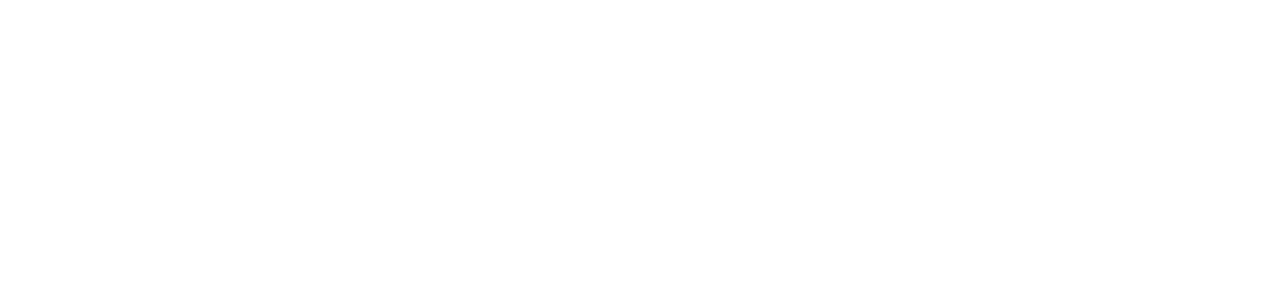
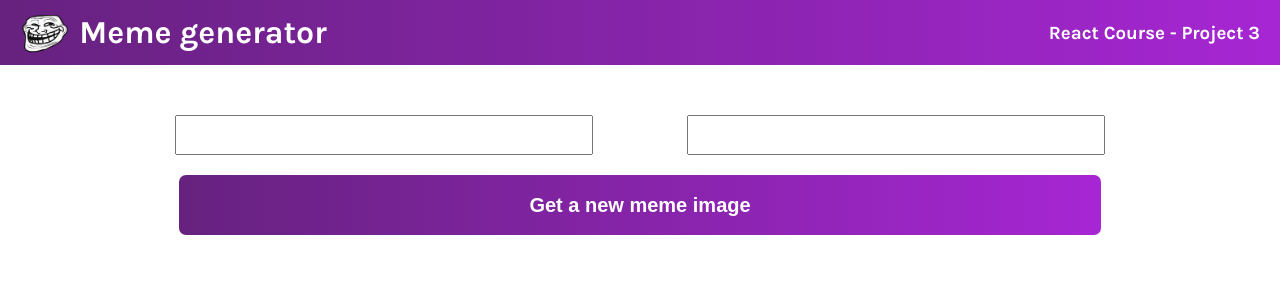
Before and after one commit to NicoSalvai/react-learn, a React (Create React App) app in the folder project5-meme-generator/: page / in a window 1280 px wide. Shown: the top 300 px of the page. Built offline with nearby package versions, Linux system fonts and the light colour scheme; a web font is replaced by a local one.

Commit message:
project5: header and form

```diff
--- a/project5-meme-generator/src/App.js
+++ b/project5-meme-generator/src/App.js
@@ -1,8 +1,12 @@
 import './App.css';
+import Header from './components/header/Header';
+import MemeForm from './components/memeform/MemeForm';
 
 function App() {
   return (
     <div className="App">
+      <Header/>
+      <MemeForm/>
     </div>
   );
 }
--- /dev/null
+++ b/project5-meme-generator/src/components/header/Header.js
@@ -0,0 +1,12 @@
+import './header.css'
+import trollface from '../../images/trollface.png'
+
+export default function Header() {
+    return (
+        <div className="header">
+            <img src={trollface}></img>
+            <h1>Meme generator</h1>
+            <h3>React Course - Project 3</h3>
+        </div>
+    )
+}
--- /dev/null
+++ b/project5-meme-generator/src/components/header/header.css
@@ -0,0 +1,21 @@
+.header {
+    width: 100%;
+    height: 65px;
+    background: linear-gradient(90deg, #672280 1.18%, #A626D3 100%);
+    display: flex;
+    align-items: center;
+    color: white;
+}
+
+.header h3{
+    position: absolute;
+    right: 20px;
+}
+
+
+.header img {
+    height: 45px;
+    margin: 10px 0px;
+    padding-left: 20px;
+    padding-right: 10px;
+}
--- /dev/null
+++ b/project5-meme-generator/src/components/memeform/MemeForm.js
@@ -0,0 +1,11 @@
+import './memeform.css'
+
+export default function MemeForm() {
+    return (
+        <form className="meme-form">
+            <input type="text" id="first-text"/>
+            <input type="text" id="second-text"/>
+            <button>Get a new meme image</button>
+        </form>
+    )
+}
--- /dev/null
+++ b/project5-meme-generator/src/components/memeform/memeform.css
@@ -0,0 +1,29 @@
+.meme-form {
+    display: grid;
+    margin: 50px auto;
+    width: 80%;
+    grid-template: 40px 60px / 1fr 1fr;
+    row-gap: 20px;
+}
+
+
+.meme-form input {
+    width: 80%;
+    margin: 0px auto;
+}
+
+.meme-form button {
+    width: 90%;
+    margin: 0px auto;
+    grid-column: 1/-1;
+    grid-row: 2 2;
+    background: linear-gradient(90deg, #672280 1.18%, #A626D3 100%);
+    color: white;
+
+
+    font-size: 20px;
+    font-weight: bold;
+
+    border-radius: 7px;
+    border-style: none;
+}
```
Also changed, not shown: project5-meme-generator/src/images/trollface.png (added).
